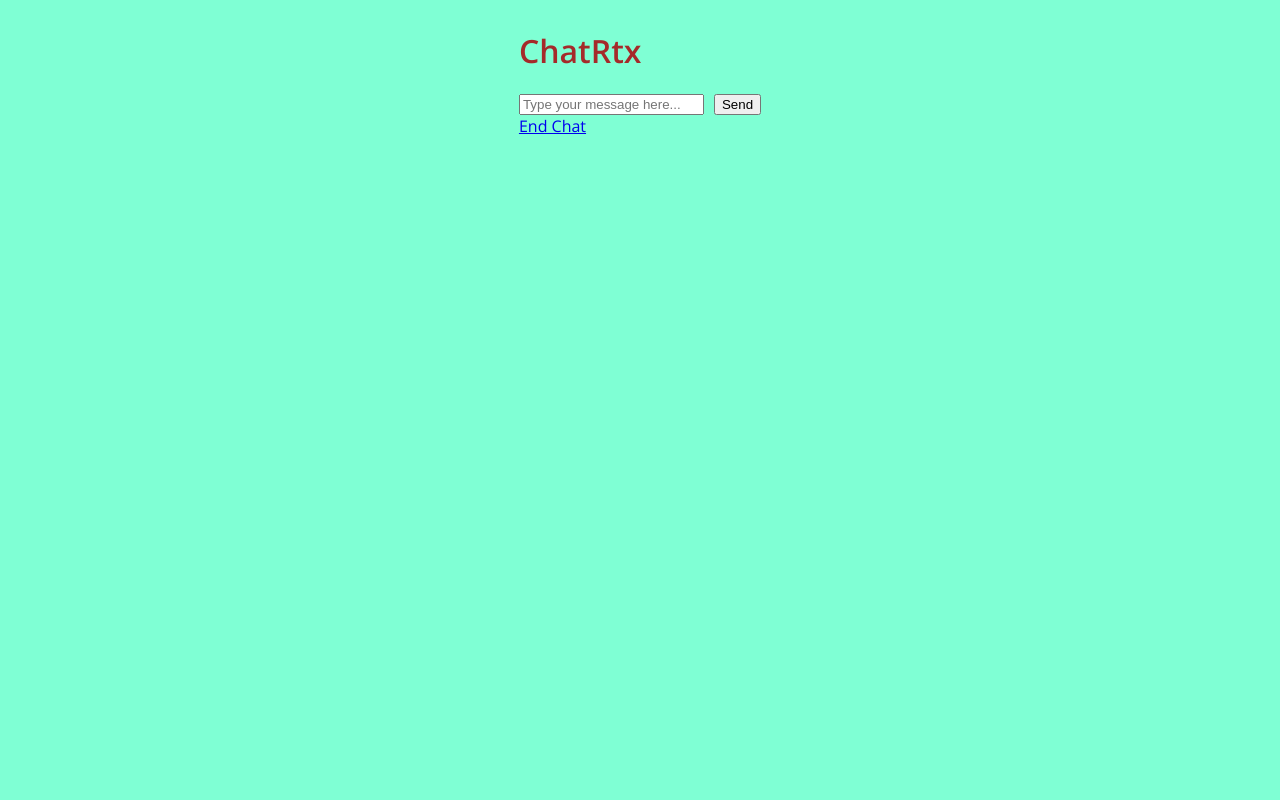
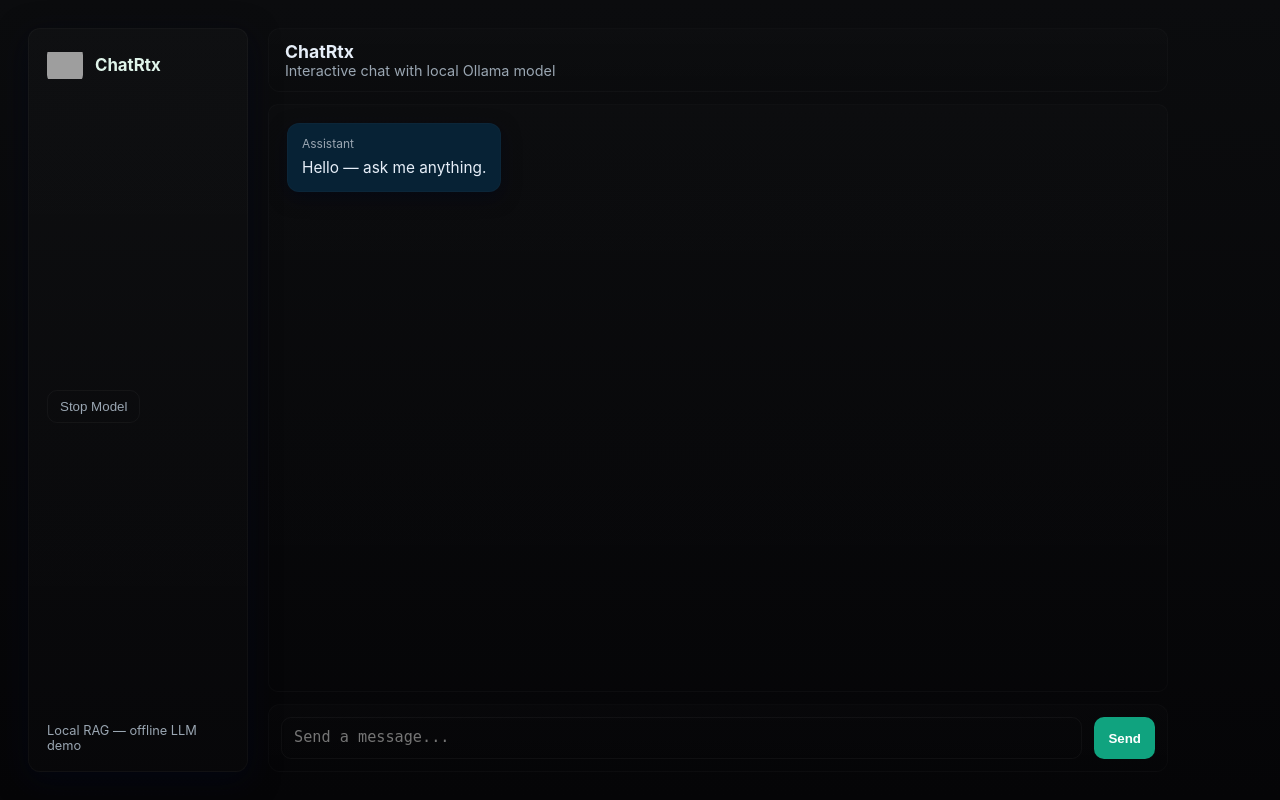
Before and after one commit to ulric-collaco/ChatRTX, a Flask app: page / in a window 1280 px wide. Run offline with Flask 3, Linux system fonts and the light colour scheme; parts of the project's set-up code (start-up, migrations or seed data) failed here and were passed over; grey boxes are pictures that could not be loaded.

Commit message:
updated cssand changed model

```diff
--- a/app.py
+++ b/app.py
@@ -33,7 +33,7 @@ def index():
         chat_hist.append({"role": "user", "content": " " + user_message})  # saves the user message in a specified format
 
         response = ollama.chat(
-            model="mistral",
+            model="gemma3:4b",
             messages=chat_hist  # sends the message to the model
         )
         ai_response = response["message"]["content"]
--- a/static/style.css
+++ b/static/style.css
@@ -1,88 +1,139 @@
 @import url('https://fonts.googleapis.com/css2?family=Open+Sans:wght@300;400;600&display=swap');
 
-body {
-    background-color: aquamarine;
-    color: brown;
-    font-family: 'Open Sans', sans-serif;
-    display: flex;
-    flex-direction: column;
-    align-items: center;
-    justify-content: center;
+:root{
+  --bg:#0b0c0e;
+  --panel:#0f1720;
+  --card:#0f1726;
+  --muted:#9aa6b2;
+  --accent:#10a37f;
+  --bubble-user:#0b1220;
+  --bubble-assistant:#072235;
+  --radius:12px;
+  font-family: Inter, ui-sans-serif, system-ui, -apple-system, "Segoe UI", Roboto, "Helvetica Neue", Arial;
+  color-scheme: dark;
 }
 
-.mainhead {
-    text-align: center;
-    font-size: 1.2rem;
-    font-weight: bold;
-    margin-bottom: 5px;
-    margin-top: 0px;
+*{box-sizing:border-box}
+html,body{height:100%;margin:0;background:linear-gradient(180deg,var(--bg),#050507);color:#e6eef8;-webkit-font-smoothing:antialiased}
+
+.app-shell{
+  display:flex;
+  gap:20px;
+  padding:28px;
+  align-items:stretch;
+  min-height:100vh;
 }
 
-#chatbox {
-    display: flex;  /* Enables flexible alignment */
-    flex-direction: column;  /* Stacks messages vertically */
-    align-items: flex-start;  /* Aligns text to the left inside */
+/* Sidebar */
+.sidebar{
+  width:220px;
+  background:linear-gradient(180deg, rgba(255,255,255,0.02), rgba(255,255,255,0.01));
+  border:1px solid rgba(255,255,255,0.03);
+  border-radius:12px;
+  padding:18px;
+  display:flex;
+  flex-direction:column;
+  justify-content:space-between;
+  box-shadow: 0 8px 30px rgba(2,6,23,0.6);
+}
+.brand{
+  display:flex;
+  gap:12px;
+  align-items:center;
+}
+.brand img{width:36px;height:36px;object-fit:contain;border-radius:8px}
+.brand h1{font-size:1.05rem;margin:0;color:#dff4ea}
 
-    width: 90%;  /* Adjust as needed */
-    height: 500px; /* Fixed height for better structure */
-    margin: auto;  /* Centers the box */
-    padding: 15px;
+.sidebar-actions{margin-top:18px}
+.btn{display:inline-flex;align-items:center;gap:8px;padding:8px 12px;border-radius:10px;border:1px solid rgba(255,255,255,0.03);background:transparent;color:var(--muted);cursor:pointer}
+.btn.primary{background:var(--accent);color:white;border:none;font-weight:700}
+.btn.ghost{background:transparent;border:1px solid rgba(255,255,255,0.04)}
+.sidebar-foot{font-size:0.8rem;color:var(--muted);margin-top:12px}
 
-    background-color: rgb(190, 248, 228);
-    border: 1px solid black;
-    font-size: large;
-    font-family: 'Open Sans', sans-serif;
-    overflow-y: auto; /* Enables scrolling for long messages */
+/* Chat panel */
+.chat-panel{
+  flex:1;
+  max-width:900px;
+  display:flex;
+  flex-direction:column;
+  gap:12px;
+}
+.chat-header{
+  display:flex;
+  align-items:center;
+  justify-content:space-between;
+  padding:12px 16px;
+  border-radius:12px;
+  background:linear-gradient(180deg, rgba(255,255,255,0.01), rgba(255,255,255,0.005));
+  border:1px solid rgba(255,255,255,0.02);
+}
+.chat-header h2{margin:0;font-size:1.1rem}
+.chat-header .muted{color:var(--muted);font-size:0.9rem;margin:0}
+
+/* messages */
+.messages{
+  flex:1;
+  overflow:auto;
+  padding:18px;
+  display:flex;
+  flex-direction:column;
+  gap:12px;
+  border-radius:10px;
+  background: linear-gradient(180deg, rgba(255,255,255,0.01), rgba(255,255,255,0.005));
+  border:1px solid rgba(255,255,255,0.02);
 }
 
+/* message rows */
+.message-row{display:flex}
+.message-row.assistant{justify-content:flex-start}
+.message-row.user{justify-content:flex-end}
 
-/* Input Field */
-.main_input {
-    width: 500px;
-    height: 35px;
-    padding: 5px;
-    border-radius: 10px;
-    border: 1px solid #444;
-    outline: none;
-    font-size: 1rem;
+.message-bubble{
+  max-width:78%;
+  padding:12px 14px;
+  border-radius:12px;
+  background:var(--bubble-assistant);
+  color:#e6eef8;
+  border:1px solid rgba(255,255,255,0.02);
+  box-shadow: 0 6px 18px rgba(2,6,23,0.5);
 }
+.message-row.user .message-bubble{
+  background:var(--bubble-user);
+  border:1px solid rgba(255,255,255,0.02);
+}
+.message-bubble .meta{font-size:0.75rem;color:var(--muted);margin-bottom:6px}
+.message-bubble .content{white-space:pre-wrap;font-size:0.96rem;line-height:1.45}
 
-/* Button */
-.main_submit {
-    height: 35px;
-    width: 90px;
-    background-color: green;
-    border-radius: 25px;
-    font-size: large;
-    color: white;
-    border: none;
-    cursor: pointer;
-    transition: background 0.3s;
+/* composer */
+.composer{
+  display:flex;
+  gap:12px;
+  align-items:flex-end;
+  padding:12px;
+  border-radius:12px;
+  background: linear-gradient(180deg, rgba(255,255,255,0.01), rgba(255,255,255,0.005));
+  border:1px solid rgba(255,255,255,0.02);
 }
+.composer textarea{
+  flex:1;
+  resize:none;
+  min-height:42px;
+  max-height:220px;
+  padding:10px 12px;
+  border-radius:10px;
+  border:1px solid rgba(255,255,255,0.04);
+  background:transparent;
+  color:#e6eef8;
+  outline:none;
+  font-size:0.95rem;
+}
+.composer-actions{display:flex;gap:8px}
+.composer .btn{height:42px;padding:0 14px}
 
-.main_submit:hover {
-    background-color: darkgreen;
+/* responsive */
+@media (max-width:900px){
+  .app-shell{padding:12px;flex-direction:column}
+  .sidebar{width:100%;order:2}
+  .chat-panel{order:1}
+  .message-bubble{max-width:100%}
 }
-.end{
-    height: 35px;
-    width: 90px;
-    background-color: rgb(128, 0, 0);
-    border-radius: 25px;
-    font-size: large;
-    color: white;
-    border: none;
-    cursor: pointer;
-    transition: background 0.3s;
-}
-.end:hover {
-    background-color: rgb(237, 2, 2);
-}
-
-/* Centering Form */
-form {
-    display: flex;
-    justify-content: center;
-    align-items: center;
-    gap: 10px;
-    margin-top: 15px;
-}
--- a/templates/index.html
+++ b/templates/index.html
@@ -1,29 +1,87 @@
-<!DOCTYPE html>
+<!doctype html>
 <html lang="en">
 <head>
-    <meta charset="UTF-8">
-    <meta name="viewport" content="width=device-width, initial-scale=1.0">
-    <link rel="stylesheet" href="{{ url_for('static', filename='style.css') }}">
-    <title>ChatRtx</title>
+  <meta charset="utf-8" />
+  <meta name="viewport" content="width=device-width,initial-scale=1" />
+  <title>ChatRtx</title>
+  <link rel="stylesheet" href="{{ url_for('static', filename='style.css') }}">
 </head>
 <body>
-    <div class="container">
+  <div class="app-shell">
+    <aside class="sidebar">
+      <div class="brand">
+        <img src="{{ url_for('static', filename='logo.png') }}" alt="logo" />
         <h1>ChatRtx</h1>
+      </div>
+      <nav class="sidebar-actions">
+        <form action="{{ url_for('end') }}" method="get">
+          <button type="submit" class="btn ghost">Stop Model</button>
+        </form>
+      </nav>
+      <footer class="sidebar-foot">Local RAG — offline LLM demo</footer>
+    </aside>
 
-        <div class="chat-history">
-            {% for message in chat_hist %}
-                <div class="message {{ message.role }}">
-                    <strong>{{ message.role.title() }}:</strong> {{ message.content }}
-                </div>
-            {% endfor %}
+    <main class="chat-panel">
+      <header class="chat-header">
+        <div>
+          <h2>ChatRtx</h2>
+          <p class="muted">Interactive chat with local Ollama model</p>
         </div>
+      </header>
 
-        <form method="post" class="message-form">
-            <input type="text" name="main" placeholder="Type your message here..." required>
-            <button type="submit">Send</button>
-        </form>
+      <section id="messages" class="messages" aria-live="polite">
+        {% for m in chat_hist %}
+          {% if m.role == 'user' %}
+            <div class="message-row user">
+              <div class="message-bubble">
+                <div class="meta">You</div>
+                <div class="content">{{ m.content | e }}</div>
+              </div>
+            </div>
+          {% else %}
+            <div class="message-row assistant">
+              <div class="message-bubble">
+                <div class="meta">Assistant</div>
+                <div class="content">{{ m.content | e }}</div>
+              </div>
+            </div>
+          {% endif %}
+        {% else %}
+          <div class="message-row assistant">
+            <div class="message-bubble">
+              <div class="meta">Assistant</div>
+              <div class="content">Hello — ask me anything.</div>
+            </div>
+          </div>
+        {% endfor %}
+      </section>
 
-        <a href="/end" class="end-link">End Chat</a>
-    </div>
+      <form action="{{ url_for('index') }}" method="post" class="composer" autocomplete="off">
+        <textarea id="main" name="main" placeholder="Send a message..." rows="1" required></textarea>
+        <div class="composer-actions">
+          <button type="submit" class="btn primary">Send</button>
+        </div>
+      </form>
+    </main>
+  </div>
+
+<script>
+  // auto-expand textarea and auto-scroll
+  const ta = document.getElementById('main');
+  if(ta){
+    ta.addEventListener('input', e => {
+      ta.style.height = 'auto';
+      ta.style.height = (ta.scrollHeight) + 'px';
+    });
+  }
+  const messages = document.getElementById('messages');
+  if(messages){
+    messages.scrollTop = messages.scrollHeight;
+  }
+  window.onload = () => {
+    if(messages) messages.scrollTop = messages.scrollHeight;
+    if(ta) ta.focus();
+  };
+</script>
 </body>
 </html>
```
